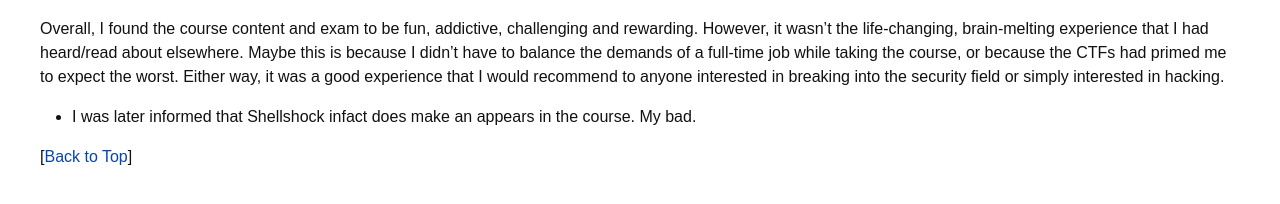
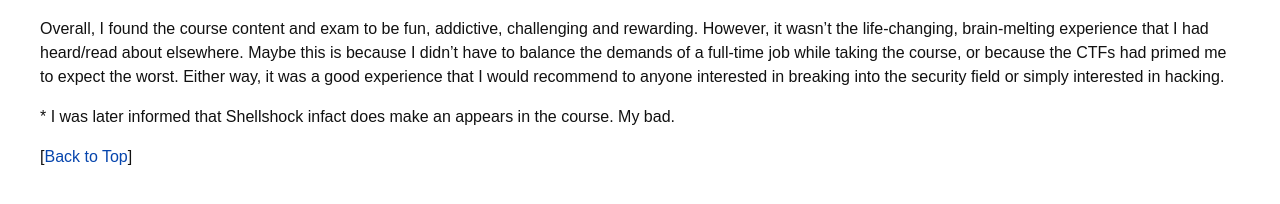
Before and after one commit to R3dCr3sc3nt/R3dCr3sc3nt.github.io, a Jekyll site: the page built from _posts/2017-06-07-OSCP-Review.md, in a window 1280 px wide and 900 px high, scrolled down 1822 px. Shown: the part 651-855 px from the top of the window. Built offline with Jekyll 4.4.1, drawn with Linux system fonts in a browser that asks for light colours; some web fonts are replaced.

Commit message:
revision

```diff
--- a/_posts/2017-06-07-OSCP-Review.md
+++ b/_posts/2017-06-07-OSCP-Review.md
@@ -59,4 +59,4 @@ When I received the email from Offensive Security confirming that I had passed t
 
 Overall, I found the course content and exam to be fun, addictive, challenging and rewarding. However, it wasn't the life-changing, brain-melting experience that I had heard/read about elsewhere. Maybe this is because I didn't have to balance the demands of a full-time job while taking the course, or because the CTFs had primed me to expect the worst. Either way, it was a good experience that I would recommend to anyone interested in breaking into the security field or simply interested in hacking.
 
-* I was later informed that Shellshock infact does make an appears in the course. My bad.
+\* I was later informed that Shellshock infact does make an appears in the course. My bad.
```
